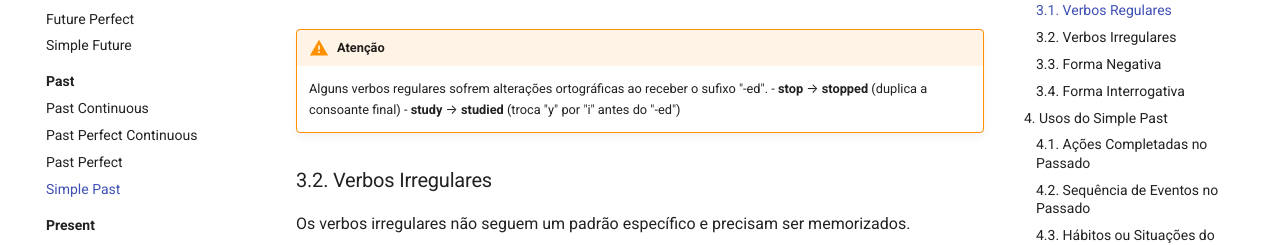
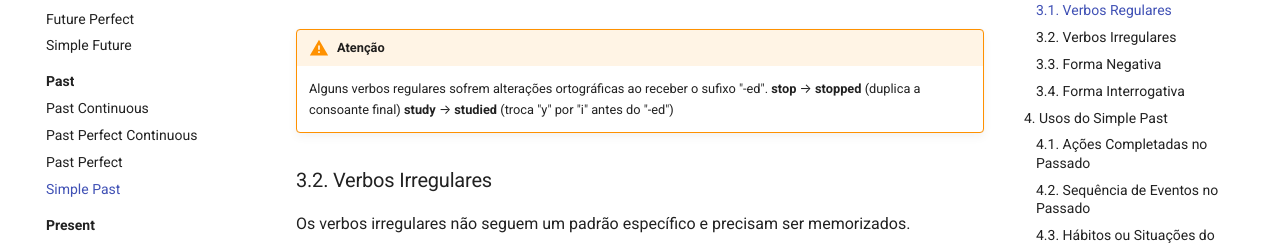
Before and after one commit to atalhox/english-classes, an MkDocs documentation site: the page built from docs/verb-tenses/past/simple-past.md, in a window 1280 px wide and 900 px high, scrolled down 934 px. Shown: the part 179-424 px from the top of the window. Built offline with MkDocs 1.6.1 and Material for MkDocs 9.7.7, drawn with Linux system fonts in a browser that asks for light colours; comment, search, counter and statistics services are not loaded.

```diff
--- a/docs/verb-tenses/past/simple-past.md
+++ b/docs/verb-tenses/past/simple-past.md
@@ -27,8 +27,8 @@ Os verbos regulares no **Simple Past** seguem um padrão: basta adicionar **"-ed
 
 !!! warning "Atenção"
     Alguns verbos regulares sofrem alterações ortográficas ao receber o sufixo "-ed".
-    - **stop** → **stopped** (duplica a consoante final)
-    - **study** → **studied** (troca "y" por "i" antes do "-ed")
+    **stop** → **stopped** (duplica a consoante final)
+    **study** → **studied** (troca "y" por "i" antes do "-ed")
 
 ### 3.2. Verbos Irregulares
 
```
